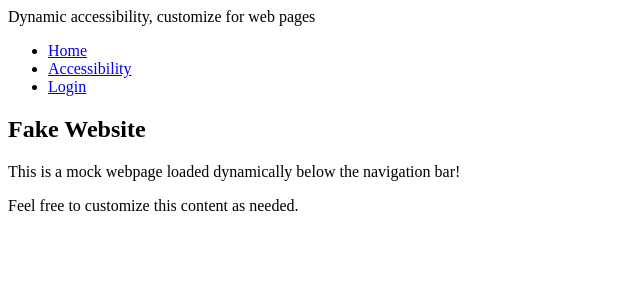
After one commit to UP2017562/Final-Year, a Node server app: page /fake-page in a window 1280 px wide. The commit adds this page. Shown: the top 300 px of the page, without its empty margins (0-640 px from the left). Run offline with Node 20, Linux system fonts and the light colour scheme; some libraries are stand-ins or nearby versions.

Commit message:
website load
we have made a fake webpage to load bellow the url as csp doesnt allow websites to load on a website

```diff
--- a/website/mywebsiteapp.js
+++ b/website/mywebsiteapp.js
@@ -10,6 +10,8 @@ app.set('view engine', 'handlebars');
 app.set('views', './views');
 
 app.use(express.static('public'));
+app.use(bodyParser.urlencoded({ extended: false}));
+app.use(bodyParser.json());
 
 //-----------------
 // HOME PAGE
@@ -19,6 +21,23 @@ app.get('/', (req, res) => {
         style: "mystyle.css"
     }
     res.render('home.handlebars', model)
+});
+
+// Fake page route
+app.get('/fake-page', (req, res) => {
+    const model = {
+        style: "fakepage.css",
+    };
+    res.render('fake.handlebars', model);
+});
+
+// Process URL and render fake page
+app.post('/go', (req, res) => {
+    const model = {
+        style: "mystyle.css",
+        showFakePage: true, // Indicate that the fake page should load
+    };
+    res.render('home.handlebars', model);
 });
 
 //--------------------
--- /dev/null
+++ b/website/public/css/fakepage.css
@@ -0,0 +1,4 @@
+.responsive-iframe {
+    width: 100%; /* Makes iframe responsive to its parent container */
+    height: 500px;
+}
--- /dev/null
+++ b/website/views/fake.handlebars
@@ -0,0 +1,7 @@
+<section class="fake-container">
+    <h1>Fake Website</h1>
+    <p>This is a mock webpage loaded dynamically below the navigation bar!</p>
+    <div>
+        <p>Feel free to customize this content as needed.</p>
+    </div>
+</section>
```
Also changed, not shown: website/public/css/mystyle.css (+17 -0 lines), website/views/home.handlebars (+7 -2 lines).
